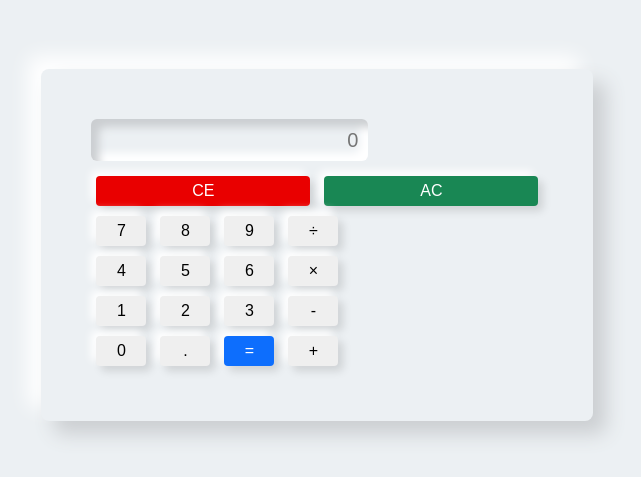
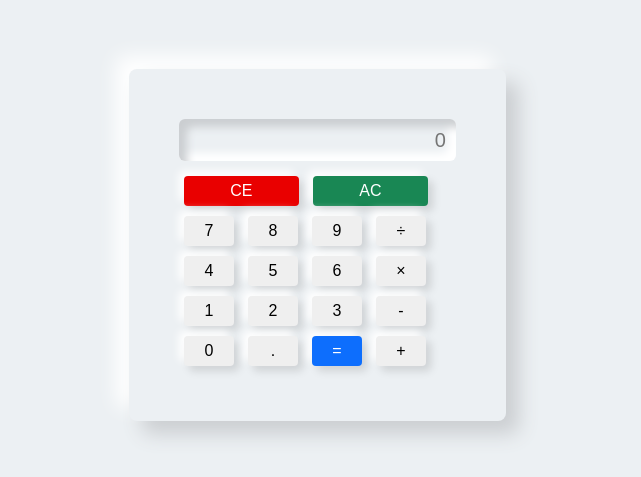
Before and after one commit to dicky-alfansyah/Progate-HTML-CSS-Study-III, a plain HTML site: page index.html in a window 1280 px wide. Shown: the part 155-632 px from the top of the page, without its empty margins (337-978 px from the left). Drawn offline with Linux system fonts and the light colour scheme.

Commit message:
Update index.html

```diff
--- a/index.html
+++ b/index.html
@@ -16,8 +16,8 @@
 
         <div class="btns">
             <div class="row">
-                <button id="ce" onclick="backspc()" style="width: 214px;">CE</button>
-                <button id="ac" onclick="screen.value=''" style="width: 214px;">AC</button>
+                <button id="ce" onclick="backspc()" style="width: 115px;">CE</button>
+                <button id="ac" onclick="screen.value=''" style="width: 115px;">AC</button>
             </div>
 
             <div class="row">
```
